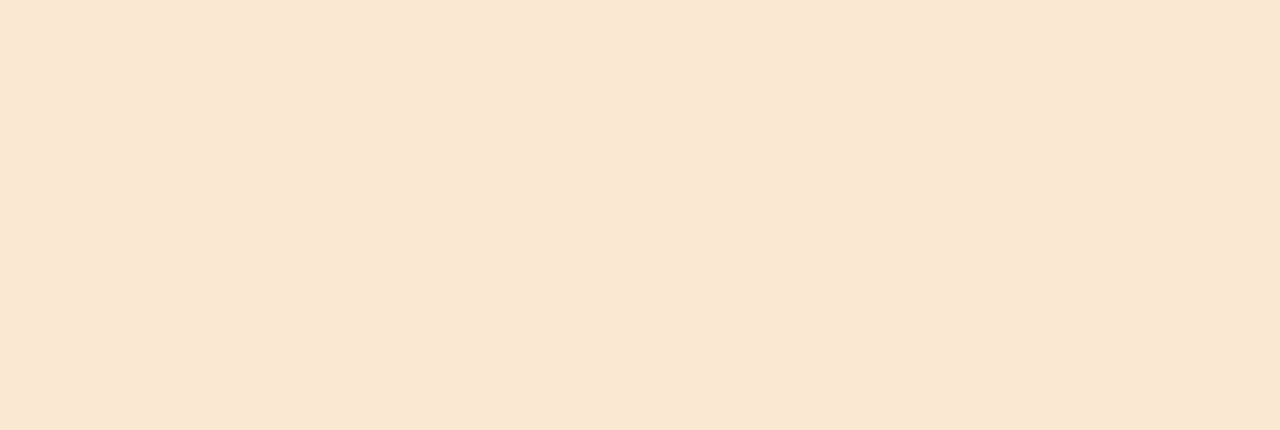
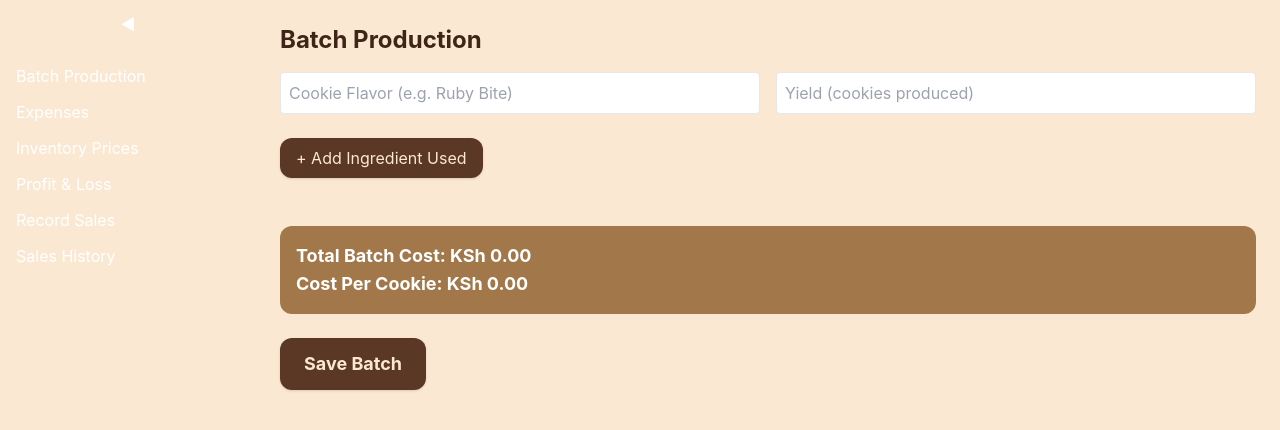
Before and after one commit to cookiecousinco/tracker, a React (Vite) app: page / in a window 1280 px wide. Shown: the top 430 px of the page. Built offline with nearby package versions, Linux system fonts and the light colour scheme.

Commit message:
Update main.jsx

```diff
--- a/src/main.jsx
+++ b/src/main.jsx
@@ -2,12 +2,9 @@ import React from "react";
 import ReactDOM from "react-dom/client";
 import App from "./App.jsx";
 import "./index.css";
-import { BrowserRouter } from "react-router-dom";
 
 ReactDOM.createRoot(document.getElementById("root")).render(
   <React.StrictMode>
-    <BrowserRouter basename="/tracker">
-      <App />
-    </BrowserRouter>
+    <App />
   </React.StrictMode>
 );
```
